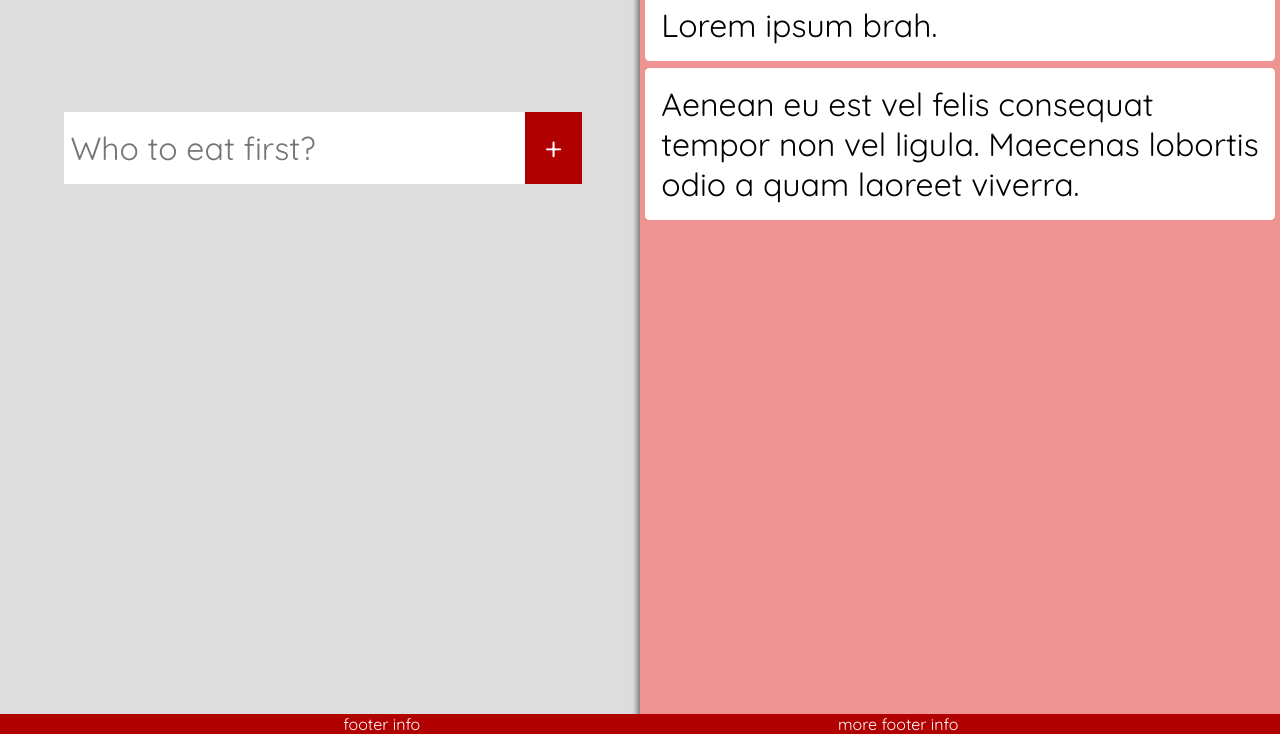
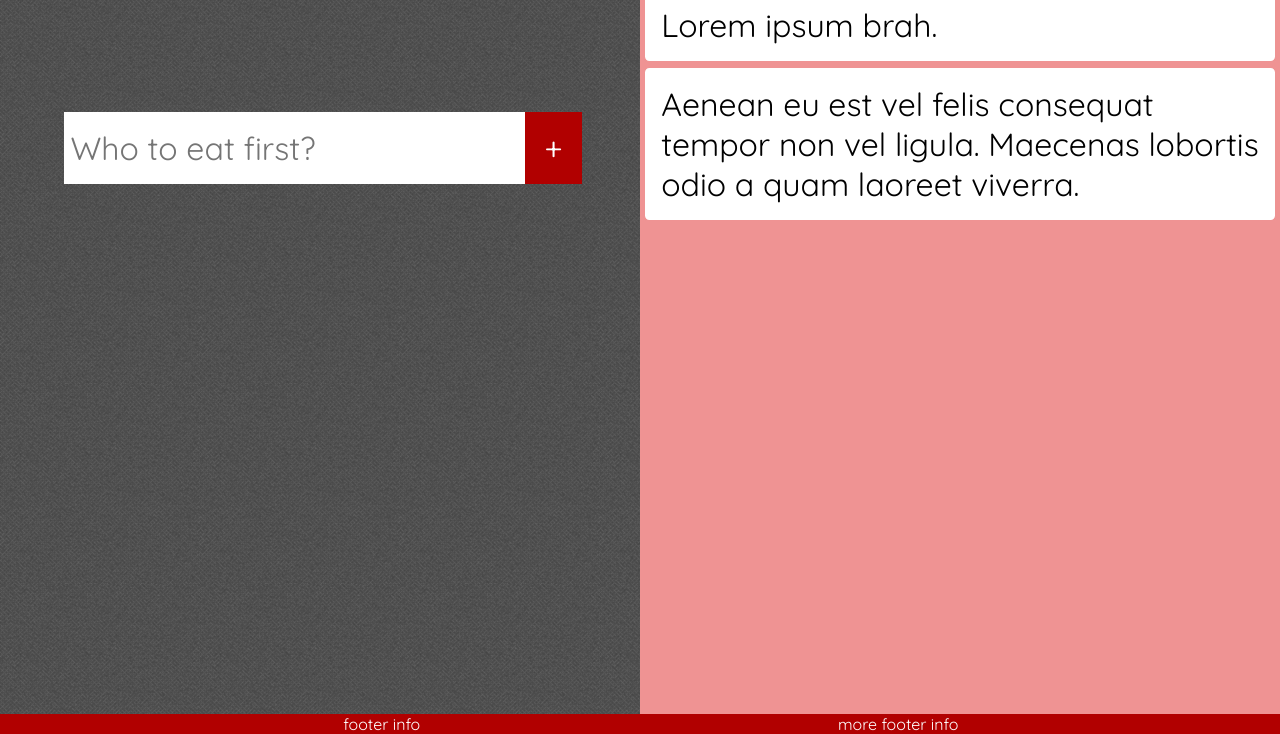
Before and after one commit to mbech/dfah, a plain HTML site: page index.html in a window 1280 px wide. Shown: the part 66-800 px from the top of the page. Drawn offline with nearby package versions, Linux system fonts and the light colour scheme.

Commit message:
Update css for hat entry background-image

```diff
--- a/stylesheets/main.css
+++ b/stylesheets/main.css
@@ -73,7 +73,6 @@ header {
 }
 
 section {
-  background-color: #DDD;
   width: 50%;
   height: 100%;
   overflow:auto;
@@ -81,7 +80,8 @@ section {
 
 /* Hat Entry Section */
 #hat-entry {
-  float: left
+  float: left;
+  background-image: url('../img/tweed/tweed.png');
 }
 
 #hat-entry form {
@@ -126,7 +126,6 @@ section {
 /* Hat Contents Section */
 #hat-contents {
   background-color: #EF9393;
-  box-shadow: -3px 0 5px #7A7A7A;
   float: right;
   font-size: 2em;
   text-align: left;
```
